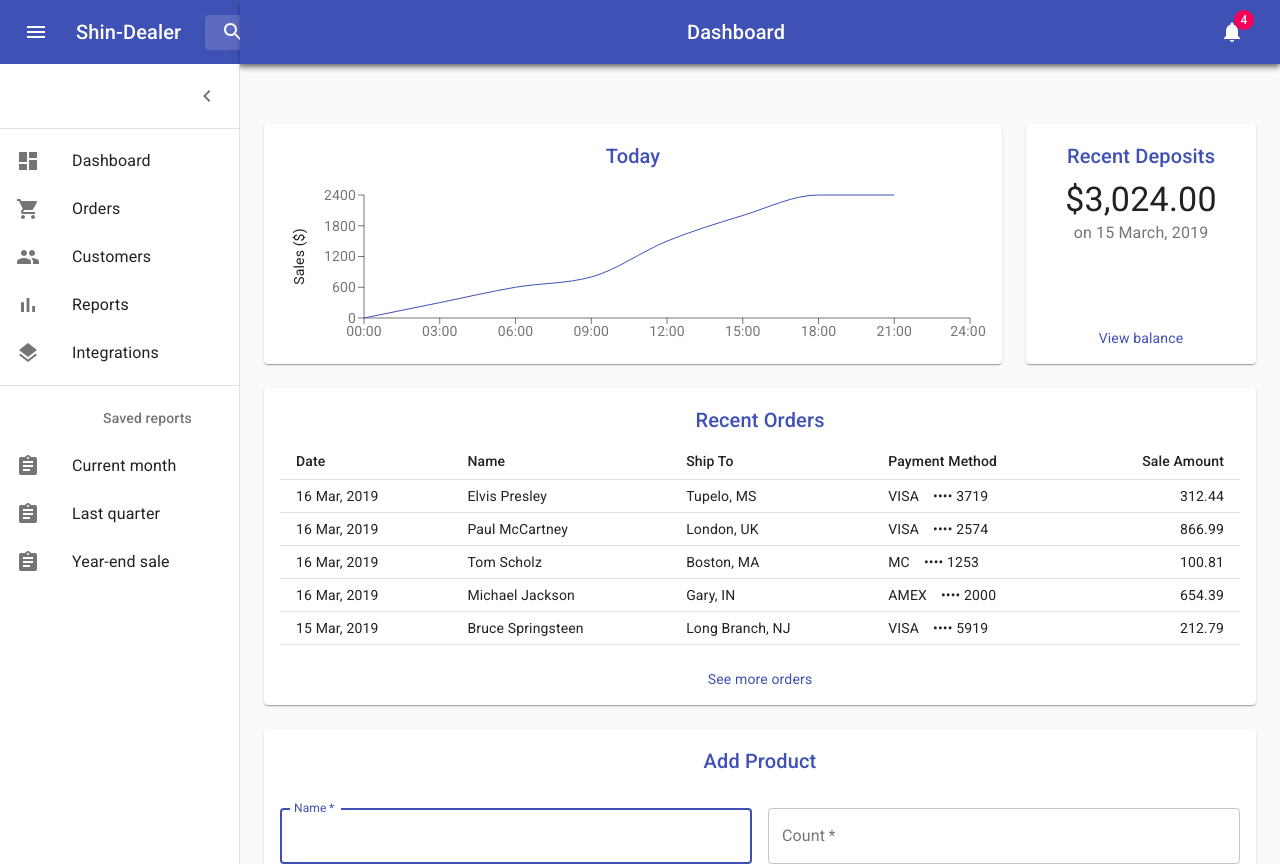
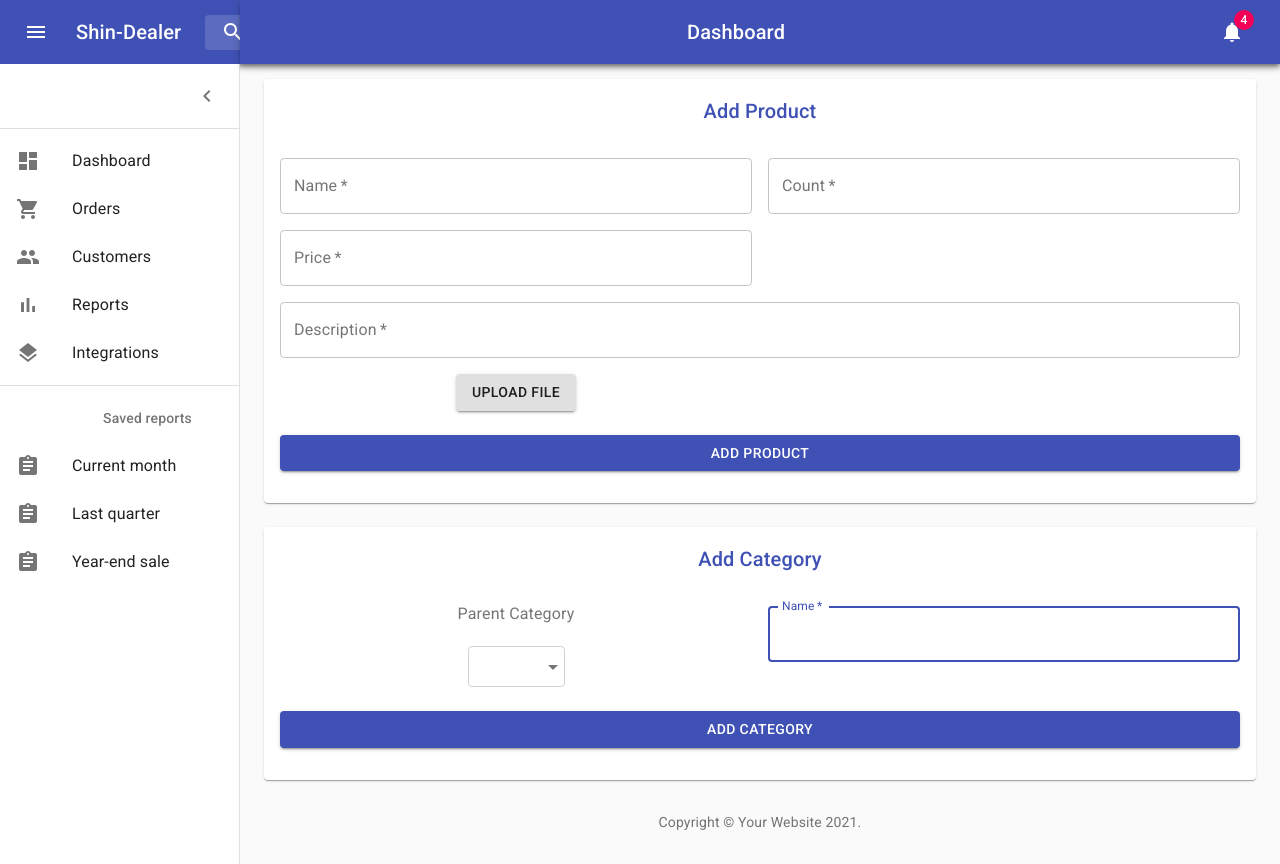
Before and after one commit to Shahrzad-gh/Shin-dealer, a React (Create React App) app in the folder client/: page /Admin in a window 1280 px wide. Built offline with nearby package versions, Linux system fonts and the light colour scheme; no server answers.

Commit message:
add category

```diff
--- /dev/null
+++ b/client/src/components/Admin/AddCategory.js
@@ -0,0 +1,150 @@
+import React, { useState } from 'react';
+import { makeStyles, withStyles  } from '@material-ui/core/styles';
+import Title from './Title';
+import Button from '@material-ui/core/Button';
+import TextField from '@material-ui/core/TextField';
+import Grid from '@material-ui/core/Grid';
+import axios from 'axios';
+import { useHistory } from "react-router-dom";
+import InputLabel from '@material-ui/core/InputLabel';
+import NativeSelect from '@material-ui/core/NativeSelect';
+import InputBase from '@material-ui/core/InputBase';
+
+const BootstrapInput = withStyles((theme) => ({
+  root: {
+    'label + &': {
+      marginTop: theme.spacing(3),
+    },
+  },
+  input: {
+    borderRadius: 4,
+    position: 'relative',
+    backgroundColor: theme.palette.background.paper,
+    border: '1px solid #ced4da',
+    fontSize: 16,
+    padding: '10px 26px 10px 12px',
+    transition: theme.transitions.create(['border-color', 'box-shadow']),
+    // Use the system font instead of the default Roboto font.
+    fontFamily: [
+      '-apple-system',
+      'BlinkMacSystemFont',
+      '"Segoe UI"',
+      'Roboto',
+      '"Helvetica Neue"',
+      'Arial',
+      'sans-serif',
+      '"Apple Color Emoji"',
+      '"Segoe UI Emoji"',
+      '"Segoe UI Symbol"',
+    ].join(','),
+    '&:focus': {
+      borderRadius: 4,
+      borderColor: '#80bdff',
+      boxShadow: '0 0 0 0.2rem rgba(0,123,255,.25)',
+    },
+  },
+}))(InputBase);
+const useStyles = makeStyles((theme) => ({
+  paper: {
+    marginTop: theme.spacing(8),
+    display: 'flex',
+    flexDirection: 'column',
+    alignItems: 'center',
+  },
+  avatar: {
+    margin: theme.spacing(1),
+    backgroundColor: theme.palette.secondary.main,
+  },
+  form: {
+    width: '100%', // Fix IE 11 issue.
+    marginTop: theme.spacing(3),
+  },
+  submit: {
+    margin: theme.spacing(3, 0, 2),
+  },
+}));
+
+export default function AddCategory() {
+  const classes = useStyles();
+  const [category, setCategory] = useState({
+    name:'',
+  });
+  const [parentCategory, setParentCategory] = React.useState('');
+  const handleParent = (event) => {
+    setParentCategory(event.target.value);
+  };
+  const history = useHistory();
+
+  const {name} = category;
+
+  function handleOnChange(e){
+    setCategory({...category,[e.target.name] : e.target.value});
+  }
+
+
+  async function handleOnSubmit(e){
+    e.preventDefault();
+    try{
+      const categoryData = {
+        name
+      };
+      console.log(categoryData)
+      await axios.post('/addcategory', categoryData);
+      history.push("/Admin");
+      window.location.reload(true);
+    }catch(err){
+      console.error(err)
+    }
+  }
+
+  return (
+    <React.Fragment>
+      <Title>Add Category</Title>
+      <div>
+      <form className={classes.form} onSubmit={handleOnSubmit} noValidate>
+          <Grid container spacing={2}>
+            <Grid item xs={12} sm={6}>
+            <InputLabel htmlFor="parent-category">Parent Category</InputLabel>
+        <NativeSelect
+          id="parent-category"
+          value={parentCategory}
+          onChange={handleParent}
+          input={<BootstrapInput />}
+        >
+          <option aria-label="None" value="" />
+          <option value={10}>Women</option>
+          <option value={20}>Men</option>
+          <option value={30}>Kids</option>
+        </NativeSelect>
+            </Grid>
+            <Grid item xs={12} sm={6}>
+              <TextField
+                autoComplete="name"
+                name="name"
+                variant="outlined"
+                required
+                fullWidth
+                id="name"
+                label="Name"
+                value={name}
+                onChange={handleOnChange}
+                autoFocus
+              />
+            </Grid>
+
+
+          </Grid>
+          <Button
+            type="submit"
+            fullWidth
+            variant="contained"
+            color="primary"
+            className={classes.submit}
+          >
+            Add Category
+          </Button>
+        </form>
+      </div>
+    </React.Fragment>
+  );
+}
--- a/client/src/components/Admin/Dashboard.js
+++ b/client/src/components/Admin/Dashboard.js
@@ -23,6 +23,7 @@ import Chart from './Chart';
 import Deposits from './Deposits';
 import Orders from './Orders';
 import AddProduct from './AddProduct';
+import AddCategory from './AddCategory';
 
 function Copyright() {
   return (
@@ -198,6 +199,12 @@ export default function Dashboard() {
                 <AddProduct />
               </Paper>
             </Grid>
+            {/* add Category */}
+            <Grid item xs={12}>
+              <Paper className={classes.paper}>
+                <AddCategory />
+              </Paper>
+            </Grid>
           </Grid>
           <Box pt={4}>
             <Copyright />
```
Also changed, not shown: 2 other files (tests, documents, lock files or other folders).
